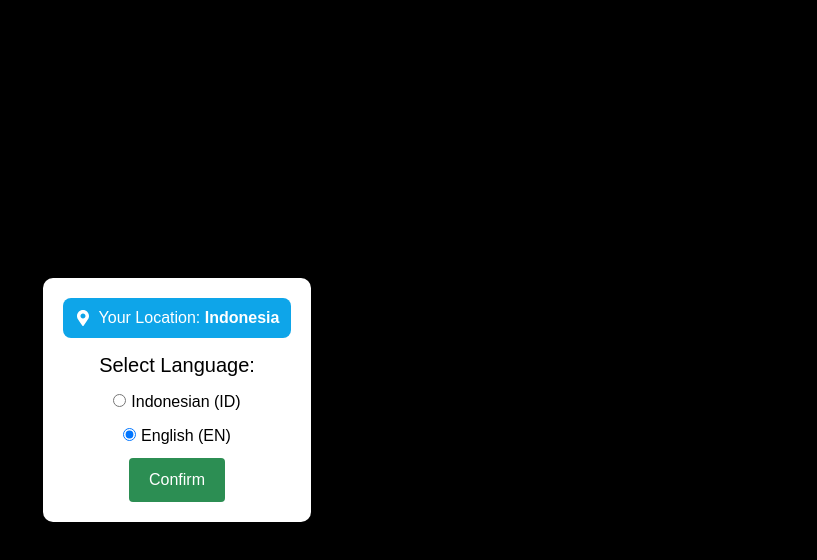
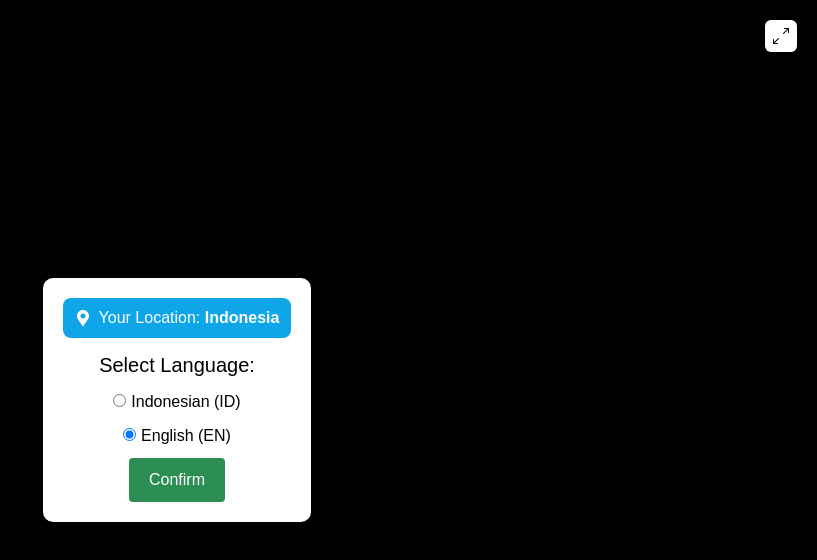
Before and after one commit to rigelra15/pedestal-interactive-web, a React (Create React App) app: page / in a window 1280 px wide. Shown: the top 560 px of the page, without its empty margins (463-1280 px from the left). Built offline with nearby package versions, Linux system fonts and the light colour scheme; no server answers.

Commit message:
feat: Add Video

```diff
--- a/src/App.js
+++ b/src/App.js
@@ -30,6 +30,7 @@ const App = () => {
         <Route path="/" element={<Home />} />
         {/* Add a route for Demonstrations */}
         <Route path="/demonstrations" element={<Demonstrations />} />
+        <Route path="/demonstrasi" element={<Demonstrations />} />
         {/* Add other routes as needed */}
       </Routes>
     </Router>
--- a/src/pages/Demonstrations.js
+++ b/src/pages/Demonstrations.js
@@ -1,13 +1,12 @@
-import { react } from 'react';
+// import { react } from 'react';
 import { FaArrowLeft } from 'react-icons/fa';
 
 const Demonstrations = () => {
     return (
         <div>
-            <a href="/" className='p-4'>
-                <FaArrowLeft />
-            </a>
-            <iframe style={{border: "1px solid rgba(0, 0, 0, 0.1)"}} width="1920" height="1080" src="https://www.figma.com/embed?embed_host=share&url=https%3A%2F%2Fwww.figma.com%2Fproto%2FPGB3z6EZKqjMvavxYSHHEm%2FITCC-2023---Pedestal%3Fpage-id%3D291%253A128%26type%3Ddesign%26node-id%3D353-8867%26viewport%3D2907%252C645%252C0.78%26t%3DzmL3kwC6tRfATC5L-1%26scaling%3Dscale-down%26starting-point-node-id%3D353%253A10315%26show-proto-sidebar%3D1%26mode%3Ddesign" allowfullscreen></iframe>
+            <div className='-ml-[250px] -mt-[50px]'>
+                <iframe style={{border: "1px solid rgba(0, 0, 0, 0.1)"}} width="1470" height="900" src="https://www.figma.com/embed?embed_host=share&url=https%3A%2F%2Fwww.figma.com%2Fproto%2FPGB3z6EZKqjMvavxYSHHEm%2FITCC-2023---Pedestal%3Fpage-id%3D291%253A128%26type%3Ddesign%26node-id%3D353-8867%26viewport%3D2907%252C645%252C0.78%26t%3DzmL3kwC6tRfATC5L-1%26scaling%3Dscale-down%26starting-point-node-id%3D353%253A10315%26show-proto-sidebar%3D1%26mode%3Ddesign" allowfullscreen></iframe>
+            </div>
         </div>
     )
 }
--- a/src/pages/Home.js
+++ b/src/pages/Home.js
@@ -5,7 +5,7 @@ import PedestalLogo_Green from '../icons/Pedestal-Green.png';
 import InstagramLogo from '../icons/instagram.svg';
 import './css/home.css'; // Import a CSS file for custom styles (create this file)
 import LanguagePopup from './LanguagePopup';
-import LikeButton from './LikeButton';
+// import LikeButton from './LikeButton';
 import './css/LoadingOverlay.css'
 import { BsArrowsAngleExpand, BsArrowsAngleContract } from "react-icons/bs";
 
@@ -26,23 +26,6 @@ const Home = () => {
     handleLanguageSelect(selectedLanguage);
   };
 
-  // const toggleLanguage = () => {
-  //   setIsLoading(true);
-  //   const newLanguage = !isIndonesian;
-  //   localStorage.setItem('isIndonesian', newLanguage);
-  //   setLanguageChangeMessage(`Changing language to ${newLanguage ? 'ID' : 'EN'}, please wait...`);
-
-  //   setTimeout(() => {
-  //     setIsLoading(false);
-  //     setLanguageChangeMessage('');
-
-  //     setTimeout(() => {
-  //       setIsIndonesian(newLanguage);
-  //     }, 0);
-  //   }, 1000);
-  // };
-
-
   const toggleMenu = () => {
     setIsMenuOpen(!isMenuOpen);
   };
@@ -60,7 +43,7 @@ const Home = () => {
       localStorage.setItem('isIndonesian', selectedLanguage === 'id');
       setIsLoading(false);
       setLanguageChangeMessage('');
-    }, 1000); // Set the loading duration in milliseconds (2 seconds in this case)
+    }, 1000);
   };
 
   useEffect(() => {
@@ -114,7 +97,6 @@ const Home = () => {
     };
   }, []);
 
-
   return (
     <div className="font-lexend-deca border-[12px] border-[#2C8E53] h-screen w-screen overflow-auto bg-[#CCE5D0] relative">
       {showLanguagePopup && (
@@ -143,7 +125,6 @@ const Home = () => {
             </>
           )}
           <div className='absolute top-0 right-0 mt-14 mr-14 flex flex-row gap-4 justify-center items-center'>
-            {/* Modern Dropdown Language */}
             <div className="relative">
               <label htmlFor="languageSelect" className="text-[#3A6742] flex flex-row gap-2 justify-center items-center cursor-pointer">
 
@@ -159,14 +140,13 @@ const Home = () => {
               </label>
             </div>
 
-            {/* Fullscreen Button */}
             <button
               className="text-black bg-white rounded-md px-2 py-2 cursor-pointer"
               onClick={toggleFullscreen}
             >
               {isFullscreen ? <BsArrowsAngleContract /> : <BsArrowsAngleExpand />}
             </button>
-            {/* Hamburger Icon */}
+
             <div>
               <button
                 className=""
@@ -181,17 +161,8 @@ const Home = () => {
           </div>
         </div>
 
-        {/* Display the LikeButton component */}
-        {/* <div className="ml-[200px] mt-[100px]">
-          <h2>Post Title</h2>
-          <p>Post content goes here...</p>
-          <LikeButton postId={1} initialLikes={50} />
-        </div> */}
-
-        {/* Background Overlay */}
         <div className={`background-overlay ${isMenuOpen ? 'open' : ''}`} />
 
-        {/* Menu Overlay */}
         <div className={`menu-overlay ${isMenuOpen ? 'open' : ''}`}>
           <div className="text-left text-white font-bold flex flex-col" style={{ marginLeft: '35px' }}>
             <button
@@ -206,12 +177,10 @@ const Home = () => {
             {isIndonesian ? <Link to="/fitur" className={location.pathname === '/fitur' ? 'menu-item active' : 'menu-item'}>FITUR</Link> : <Link to="/features" className={location.pathname === '/features' ? 'menu-item active' : 'menu-item'}>FEATURES</Link>}
             {isIndonesian ? <Link to="/latar_belakang" className={location.pathname === '/latar_belakang' ? 'menu-item active' : 'menu-item'}>LATAR BELAKANG</Link> : <Link to="/backgrounds" className={location.pathname === '/backgrounds' ? 'menu-item active' : 'menu-item'}>BACKGROUNDS</Link>}
             {isIndonesian ? <Link to="/kontak" className={location.pathname === '/kontak' ? 'menu-item active' : 'menu-item'}>KONTAK</Link> : <Link to="/contacts" className={location.pathname === '/contacts' ? 'menu-item active' : 'menu-item'}>CONTACTS</Link>}
-            {isIndonesian ? <Link to="/demo" className={location.pathname === '/demo' ? 'menu-item active' : 'menu-item'}>DEMO</Link> : <Link to="/demonstrations" className={location.pathname === '/demonstrations' ? 'menu-item active' : 'menu-item'}>DEMO</Link>}
-            {/* {isIndonesian ? <Link to="#pengaturan" className={location.pathname === '/pengaturan' ? 'menu-item active' : 'menu-item'}>PENGATURAN</Link> : <Link to="/settings" className={location.pathname === '#settings' ? 'menu-item active' : 'menu-item'}>SETTINGS</Link>} */}
+            {isIndonesian ? <Link to="/demo" className={location.pathname === '/demonstrasi' ? 'menu-item active' : 'menu-item'}>DEMONSTRASI</Link> : <Link to="/demonstrations" className={location.pathname === '/demonstrations' ? 'menu-item active' : 'menu-item'}>DEMONSTRATION</Link>}
           </div>
 
           <a href='https://www.instagram.com/pedestal.id' className='absolute bottom-0 right-0 mb-16 mr-14 flex flex-col items-end gap-2 bg-gradient-to-b from-[#77BF82] to-[#3A6742] px-4 py-2 rounded-md'>
-            {/* <p className='text-white'>Our Social Media:</p> */}
             <div className='flex flex-row justify-center items-center gap-3 text-white'>
               <p className='font-bold'>@pedestal.id</p>
               <img src={InstagramLogo} alt="Instagram Logo" height={25} width={25} />
--- a/src/pages/LanguagePopup.js
+++ b/src/pages/LanguagePopup.js
@@ -1,6 +1,7 @@
 import React, { useState, useEffect } from 'react';
 import './css/LanguagePopup.css';
-import { FaMapMarker, FaMapMarkerAlt } from 'react-icons/fa';
+import { FaMapMarkerAlt } from 'react-icons/fa';
+import { BsArrowsAngleExpand, BsArrowsAngleContract } from "react-icons/bs";
 
 const LanguagePopup = ({ onSelectLanguage }) => {
   const [selectedLanguage, setSelectedLanguage] = useState('');
@@ -46,8 +47,61 @@ const LanguagePopup = ({ onSelectLanguage }) => {
     cursor: 'pointer',
   };
 
+  const [isFullscreen, setIsFullscreen] = useState(false);
+
+  const handleFullscreenChange = () => {
+    setIsFullscreen(document.fullscreenElement !== null);
+  };
+
+  const toggleFullscreen = () => {
+    const element = document.documentElement;
+
+    if (!isFullscreen) {
+      if (element.requestFullscreen) {
+        element.requestFullscreen();
+      } else if (element.webkitRequestFullscreen) {
+        element.webkitRequestFullscreen();
+      } else if (element.mozRequestFullScreen) {
+        element.mozRequestFullScreen();
+      } else if (element.msRequestFullscreen) {
+        element.msRequestFullscreen();
+      }
+    } else {
+      if (document.exitFullscreen) {
+        document.exitFullscreen();
+      } else if (document.webkitExitFullscreen) {
+        document.webkitExitFullscreen();
+      } else if (document.mozCancelFullScreen) {
+        document.mozCancelFullScreen();
+      } else if (document.msExitFullscreen) {
+        document.msExitFullscreen();
+      }
+    }
+  };
+
+  useEffect(() => {
+    document.addEventListener('fullscreenchange', handleFullscreenChange);
+    document.addEventListener('webkitfullscreenchange', handleFullscreenChange);
+    document.addEventListener('mozfullscreenchange', handleFullscreenChange);
+    document.addEventListener('MSFullscreenChange', handleFullscreenChange);
+
+    return () => {
+      document.removeEventListener('fullscreenchange', handleFullscreenChange);
+      document.removeEventListener('webkitfullscreenchange', handleFullscreenChange);
+      document.removeEventListener('mozfullscreenchange', handleFullscreenChange);
+      document.removeEventListener('MSFullscreenChange', handleFullscreenChange);
+    };
+  }, []);
+
   return (
     <div className="language-popup-background">
+      {/* Fullscreen Button */}
+      <button
+          className="text-black bg-white rounded-md px-2 py-2 cursor-pointer absolute top-0 right-0 mt-5 mr-5"
+          onClick={toggleFullscreen}
+        >
+          {isFullscreen ? <BsArrowsAngleContract /> : <BsArrowsAngleExpand />}
+        </button>
       <div className="language-popup">
         {/* Display the user's location */}
         <div className='flex flex-row gap-2 justify-center items-center px-3 py-2 mb-3 bg-sky-500 text-white rounded-lg'>
```
Also changed, not shown: 1 other file (tests, documents, lock files or other folders).
